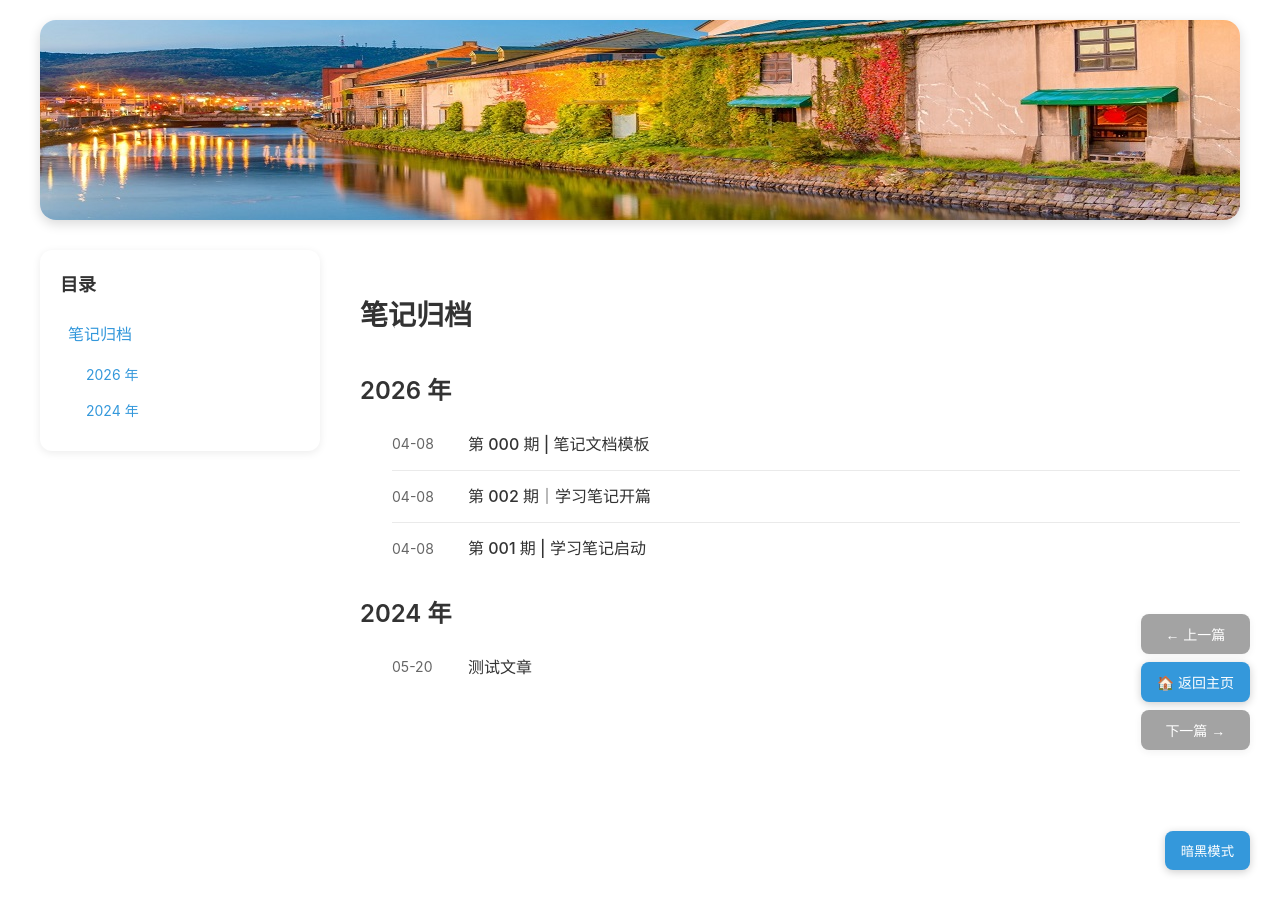
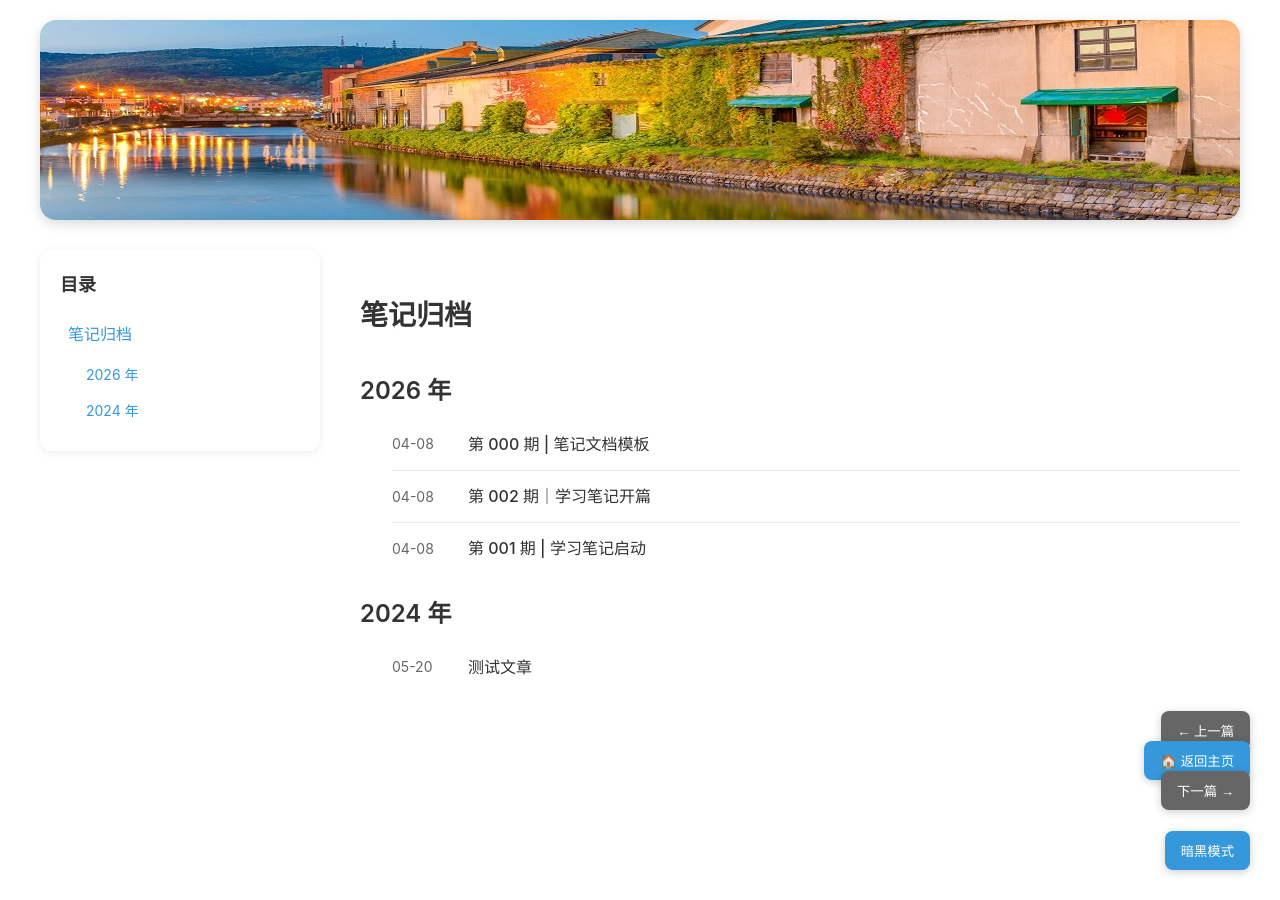
Before and after one commit to yihufree/yihufree.github.io, a Jekyll site: the page built from archive.md, in a window 1280 px wide. Built offline with Jekyll 4.4.1, drawn with Linux system fonts in a browser that asks for light colours.

Commit message:
修复浮动导航按钮和主页布局问题

```diff
--- a/_layouts/default.html
+++ b/_layouts/default.html
@@ -78,12 +78,10 @@
 <button id="backToTop">↑ 返回顶部</button>
 <button id="darkToggle">暗黑模式</button>
 
-<!-- 浮动导航按钮组 -->
-<div id="floatingNav" class="floating-nav">
-  <button id="prevPost" class="nav-btn">← 上一篇</button>
-  <button id="backToHome" class="nav-btn">🏠 返回主页</button>
-  <button id="nextPost" class="nav-btn">下一篇 →</button>
-</div>
+<!-- 浮动导航按钮 -->
+<button id="prevPost">← 上一篇</button>
+<button id="backToHome">🏠 返回主页</button>
+<button id="nextPost">下一篇 →</button>
 
 <script src="/assets/js/script.js"></script>
 </body>
--- a/assets/css/style.css
+++ b/assets/css/style.css
@@ -265,6 +265,36 @@
 #darkToggle {
   bottom: 30px;
 }
+/* 浮动导航按钮样式 */
+#prevPost, #backToHome, #nextPost {
+  position: fixed;
+  right: 30px;
+  padding: 10px 16px;
+  background: var(--link);
+  color: #fff;
+  border: none;
+  border-radius: 8px;
+  cursor: pointer;
+  z-index: 99;
+  transition: all 0.3s ease;
+  font-weight: 500;
+  box-shadow: 0 2px 8px rgba(0,0,0,0.2);
+  display: none;
+}
+#prevPost:hover, #backToHome:hover, #nextPost:hover {
+  background: var(--link-hover);
+  transform: translateY(-2px);
+  box-shadow: 0 4px 12px rgba(0,0,0,0.25);
+}
+#prevPost {
+  bottom: 150px;
+}
+#backToHome {
+  bottom: 120px;
+}
+#nextPost {
+  bottom: 90px;
+}
 .comment-section {
   margin-top: 4em;
   padding-top: 2em;
@@ -305,51 +335,7 @@
   text-decoration: none;
 }
 
-/* 浮动导航按钮组 */
-.floating-nav {
-  position: fixed;
-  right: 30px;
-  bottom: 150px;
-  z-index: 98;
-  display: flex;
-  flex-direction: column;
-  gap: 8px;
-  transition: all 0.3s ease;
-}
 
-.nav-btn {
-  padding: 10px 16px;
-  background: var(--link);
-  color: #fff;
-  border: none;
-  border-radius: 8px;
-  cursor: pointer;
-  font-weight: 500;
-  box-shadow: 0 2px 8px rgba(0,0,0,0.2);
-  transition: all 0.3s ease;
-  font-size: 14px;
-  white-space: nowrap;
-}
-
-.nav-btn:hover {
-  background: var(--link-hover);
-  transform: translateY(-2px);
-  box-shadow: 0 4px 12px rgba(0,0,0,0.25);
-}
-
-.nav-btn:disabled {
-  background: var(--muted);
-  cursor: not-allowed;
-  opacity: 0.6;
-  transform: none;
-  box-shadow: 0 2px 8px rgba(0,0,0,0.1);
-}
-
-.nav-btn:disabled:hover {
-  background: var(--muted);
-  transform: none;
-  box-shadow: 0 2px 8px rgba(0,0,0,0.1);
-}
 
 /* 主页新布局样式 */
 .home-layout {
--- a/assets/js/script.js
+++ b/assets/js/script.js
@@ -98,19 +98,22 @@
 
 // 浮动导航按钮功能
 document.addEventListener('DOMContentLoaded', function() {
-  const floatingNav = document.getElementById('floatingNav');
   const prevBtn = document.getElementById('prevPost');
   const homeBtn = document.getElementById('backToHome');
   const nextBtn = document.getElementById('nextPost');
 
-  if (floatingNav && prevBtn && homeBtn && nextBtn) {
+  if (prevBtn && homeBtn && nextBtn) {
     // 如果是主页，隐藏浮动导航
     const currentPath = window.location.pathname;
     if (currentPath === '/' || currentPath === '/index.html' || currentPath === '/index') {
-      floatingNav.style.display = 'none';
+      prevBtn.style.display = 'none';
+      homeBtn.style.display = 'none';
+      nextBtn.style.display = 'none';
     } else {
       // 显示浮动导航
-      floatingNav.style.display = 'flex';
+      prevBtn.style.display = 'block';
+      homeBtn.style.display = 'block';
+      nextBtn.style.display = 'block';
 
       // 返回主页按钮功能
       homeBtn.addEventListener('click', () => {
@@ -120,6 +123,8 @@
       // 上一篇/下一篇按钮暂时禁用（简化实现）
       prevBtn.disabled = true;
       nextBtn.disabled = true;
+      prevBtn.style.background = 'var(--muted)';
+      nextBtn.style.background = 'var(--muted)';
     }
   }
 });
```
